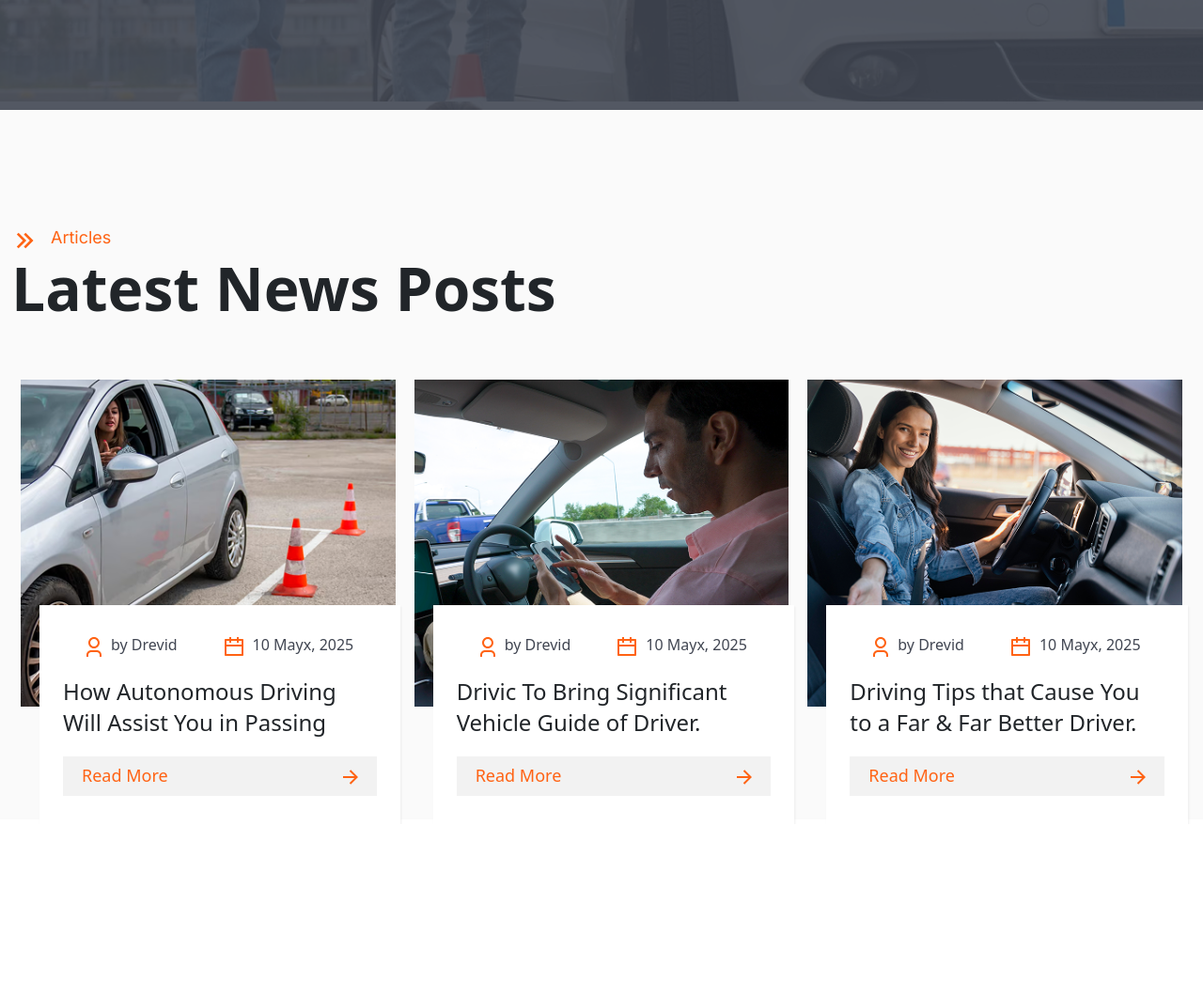
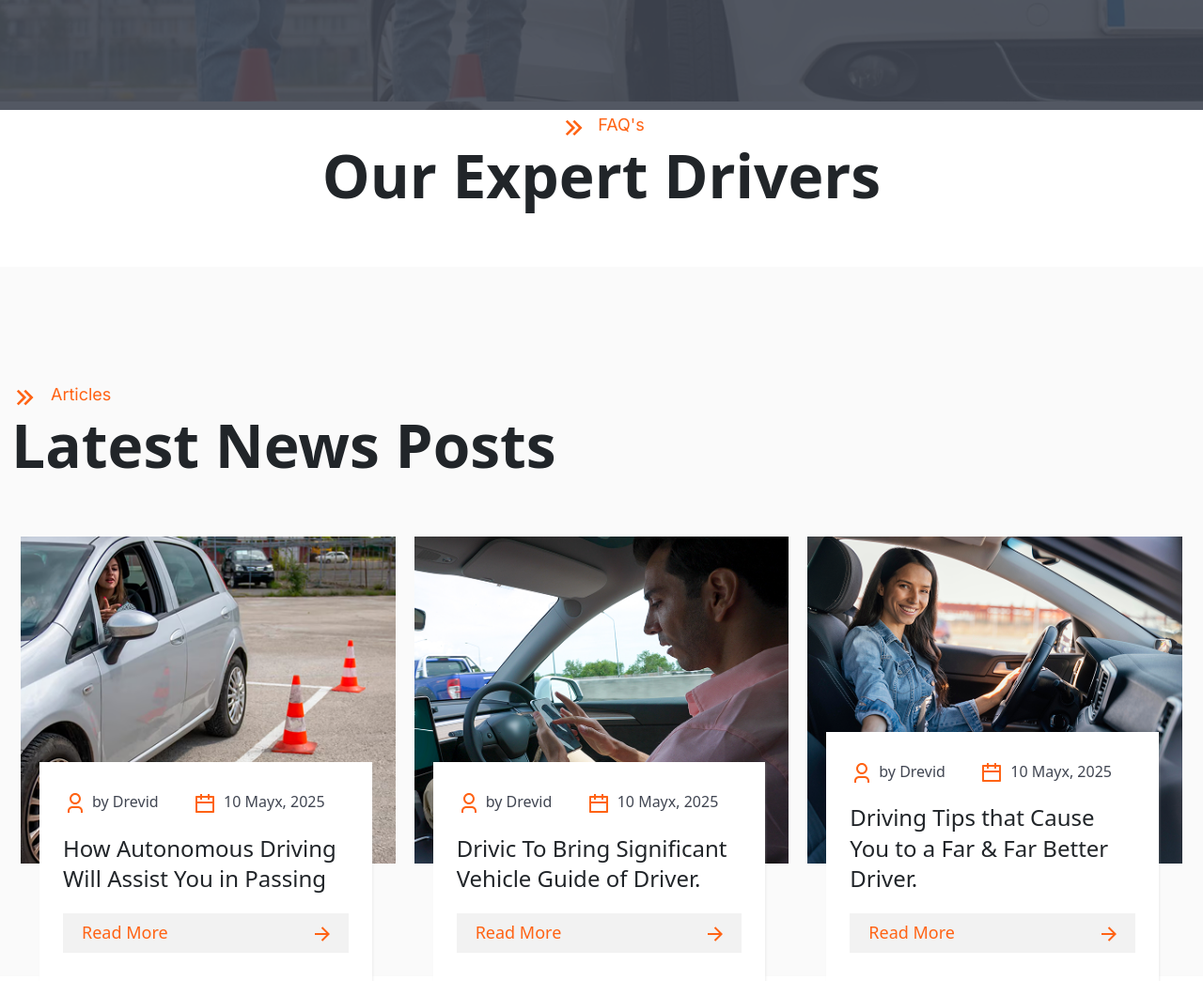
Before and after one commit to ibrahimshaan0/WDIWP_Day6, a plain HTML site: page index.html in a window 1280 px wide. Shown: the part 1355-2399 px from the top of the page at 94% size. Before the commit the page ends 2232 px from the top, so only its background shows below. Drawn offline with Linux system fonts and the light colour scheme; files whose address does not match are found by name.

Commit message:
Added FAQ Section - in progress

```diff
--- a/assets/scss/pages/_index.scss
+++ b/assets/scss/pages/_index.scss
@@ -239,7 +239,7 @@ $light-gray: #CFD1D4;
             position: absolute;
             bottom: -125px;
             background: $white;
-            margin: 0 30px 0 20px;
+            margin: 0 25px 0 20px;
             padding: 30px 25px;
             box-shadow: 1px 2px 2px rgba(194, 194, 194, 0.25);
 
@@ -257,7 +257,7 @@ $light-gray: #CFD1D4;
                 display: flex;
                 align-items: center;
                 flex-wrap: nowrap;
-                margin: auto 20px;
+                margin: auto 20px auto 0;
                 font-size: 16px;
                 font-weight: 400;
                 line-height: 160%;
@@ -304,3 +304,37 @@ $light-gray: #CFD1D4;
     }
 
 }
+
+.faq-section {
+    .faq-section-heading {
+        .top-heading {
+            display: flex;
+            justify-content: center; // testing
+            align-items: center;
+            gap: 10px;
+            color: $primary-color;
+        }
+
+        .icon-wrapper {
+            height: 32px;
+            width: 32px;
+            padding: 5px;
+        }
+
+        p {
+            font-size: 18px;
+            font-weight: 400;
+            line-height: 160%;
+            font-family: 'inter', sans-serif;
+            margin: auto 0;
+        }
+
+        .second-heading {
+            h2 {
+                font-size: 64px;
+                font-weight: 600;
+                line-height: 120%;
+            }
+        }
+    }
+}
--- a/index.html
+++ b/index.html
@@ -536,6 +536,38 @@
 
         <!-- At a Glance Section End -->
 
+        <!-- FAQ's Section Start -->
+
+        <ssection class="faq-section py-120">
+            <div class="container">
+                <div class="row">
+                    <div class="faq-section-heading text-center">
+                        <div class="col-xl-12 col-lg-12 col-md-12 col-sm-12">
+                            <div class="top-heading">
+                                <span class="icon-wrapper">
+                                    <svg width="19" height="18" viewBox="0 0 19 18" fill="none"
+                                        xmlns="http://www.w3.org/2000/svg">
+                                        <path
+                                            d="M18.5523 9L10.2762 0.723877L8.39061 2.60949L14.7811 9L8.39061 15.3905L10.2762 17.2761L18.5523 9ZM11.0191 9L2.74304 0.723877L0.857422 2.60949L7.24794 9L0.857422 15.3905L2.74304 17.2761L11.0191 9Z"
+                                            fill="#FF6314" />
+                                    </svg>
+                                </span>
+                                <p class="inline-block">FAQ's</p>
+                            </div>
+                            <div class="second-heading">
+                                <h2 class="pb-50">
+                                    Our Expert Drivers
+                                </h2>
+                            </div>
+                        </div>
+                        <!-- Slider Buttons Will be Here! -->
+                    </div>
+                </div>
+            </div>
+        </ssection>
+
+        <!-- FAQ's Section End -->
+
         <!-- Latest News Posts Section Start -->
 
         <section class="latest-news-section py-120">
```
Also changed, not shown: assets/scss/main.css, 1 other file.
